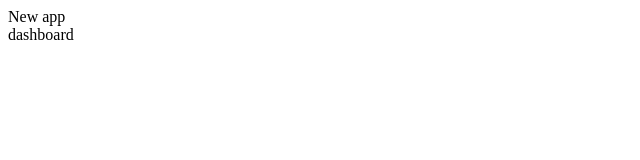
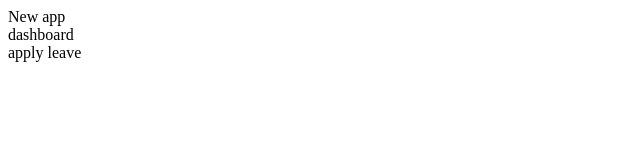
Before and after one commit to RaviBlock8/GIT_UDACITY, a plain HTML site: page index.html in a window 1280 px wide. Shown: the full height of the page, 0-640 px from the left. Drawn offline with Linux system fonts and the light colour scheme.

Commit message:
more content to sidebar

```diff
--- a/index.html
+++ b/index.html
@@ -11,6 +11,7 @@
     <header>New app</header>
     <div id="sidebar">
         <div>dashboard</div>
+        <div>apply leave</div>
     </div>
 
 </body>
```
